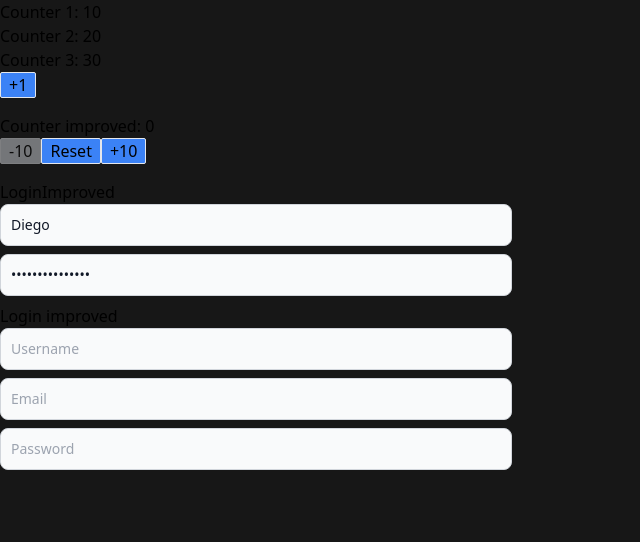
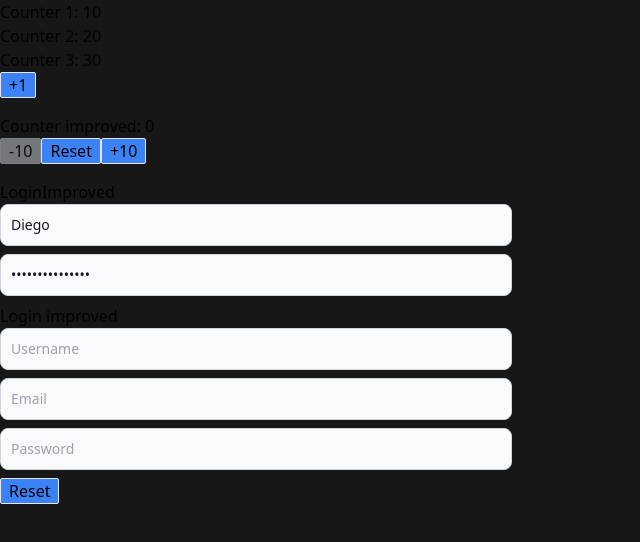
Before and after one commit to diego-gonzales/cfh-react-monorepo, a React (Vite) app in the folder packages/03-hooks-app/: page / in a window 1280 px wide. Shown: the top 542 px of the page, without its empty margins (0-640 px from the left). Built offline with nearby package versions, Linux system fonts and the light colour scheme.

Commit message:
Add handleReset function to useForm and LoginImproved page

```diff
--- a/packages/03-hooks-app/src/hooks/useForm.ts
+++ b/packages/03-hooks-app/src/hooks/useForm.ts
@@ -12,5 +12,9 @@ export function useForm<T>(initialForm: T) {
     })
   }
 
-  return { myForm, handleInputChange }
+  const handleReset = () => {
+    setMyForm(initialForm)
+  }
+
+  return { myForm, handleInputChange, handleReset }
 }
--- a/packages/03-hooks-app/src/pages/LoginImproved.tsx
+++ b/packages/03-hooks-app/src/pages/LoginImproved.tsx
@@ -1,8 +1,9 @@
+import { Button } from '../components/Button'
 import { Input } from '../components/Input'
 import { useForm } from '../hooks/useForm'
 
 export const LoginImproved = () => {
-  const { myForm, handleInputChange } = useForm({
+  const { myForm, handleInputChange, handleReset } = useForm({
     username: '',
     email: '',
     password: '',
@@ -32,7 +33,7 @@ export const LoginImproved = () => {
           />
         </div>
 
-        <div>
+        <div className="mb-2">
           <Input
             name="password"
             placeholder="Password"
@@ -41,6 +42,12 @@ export const LoginImproved = () => {
             onChange={handleInputChange}
           />
         </div>
+
+        <div>
+          <Button type="button" onClick={handleReset}>
+            Reset
+          </Button>
+        </div>
       </form>
     </>
   )
```
